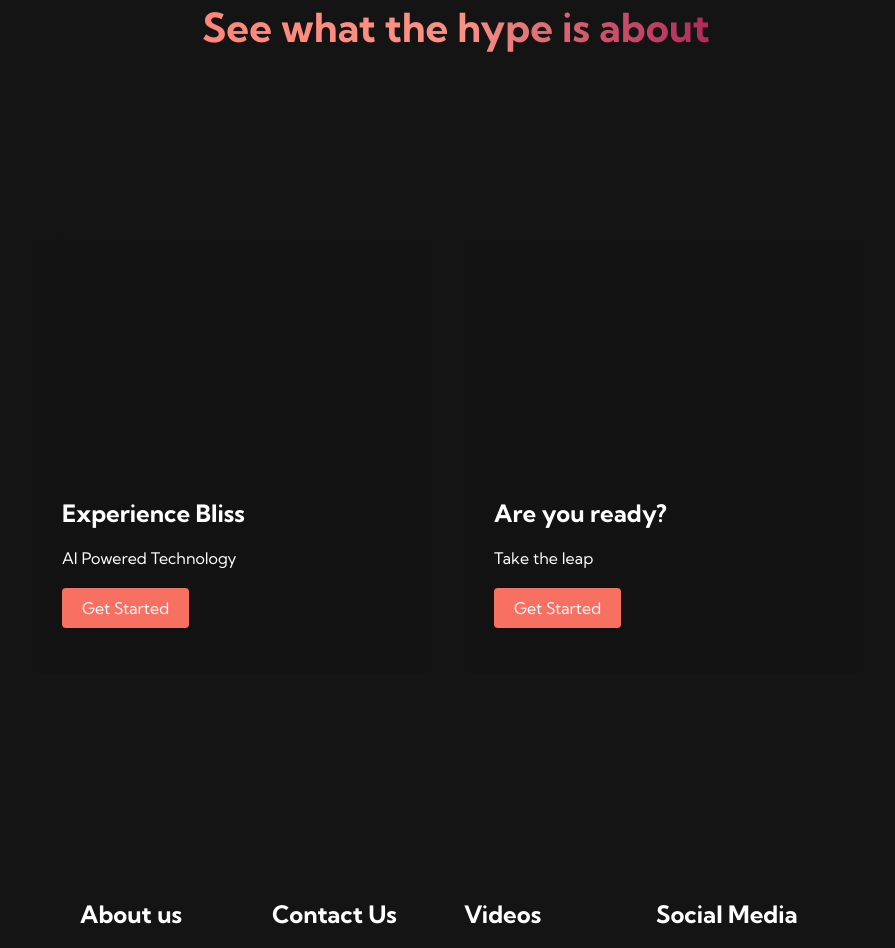
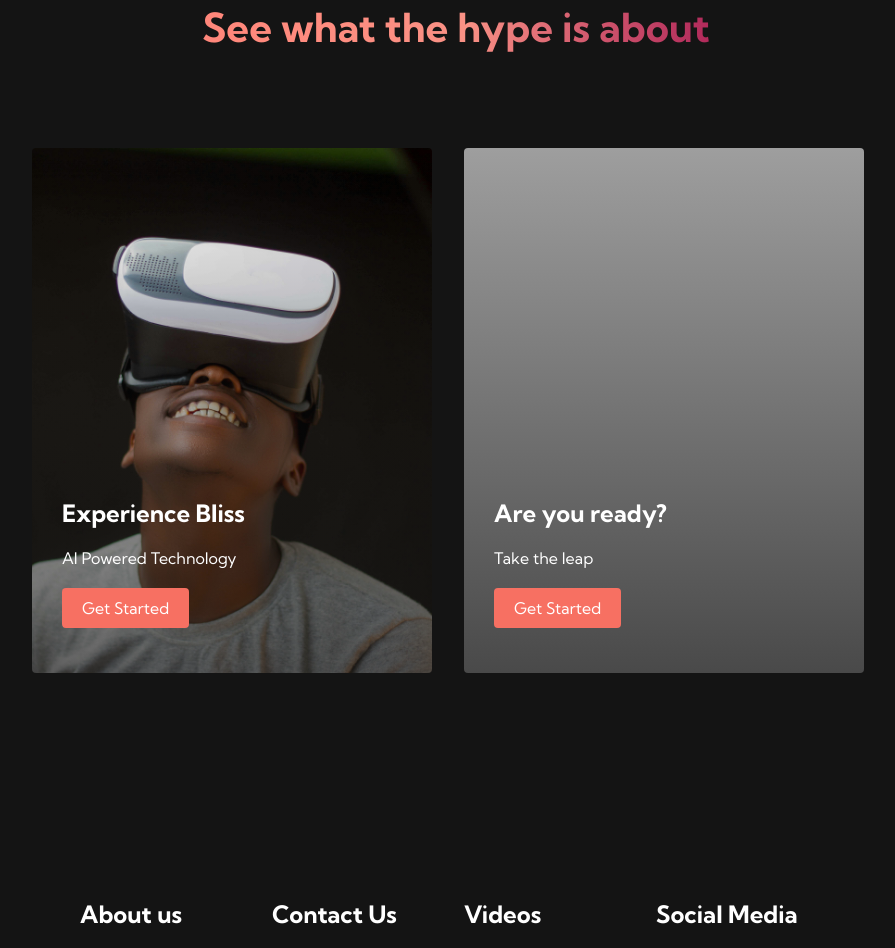
Before and after one commit to calecale/NoviSajt, a plain HTML site: page index.html in a window 1280 px wide. Shown: the part 797-1745 px from the top of the page, without its empty margins (192-1087 px from the left). Drawn offline with Linux system fonts and the light colour scheme; the site is published under a folder, as on GitHub Pages, so addresses that start at the root find nothing.

Commit message:
checking the root for pics at home page

```diff
--- a/styles.css
+++ b/styles.css
@@ -412,14 +412,14 @@
     height: 525px;
     width: 400px;
     border-radius: 4px;
-    background-image: linear-gradient(to bottom, rgba(0,0,0,0) 0%, rgba(17,17,17,0.6) 100%), url('/images/foto4.jpg');
+    background-image: linear-gradient(to bottom, rgba(0,0,0,0) 0%, rgba(17,17,17,0.6) 100%), url('images/foto4.jpg');
     background-size: cover;
     position: relative;
     color: #fff;
 }
 
 .services__card:nth-child(2){
-    background-image: linear-gradient(to bottom, rgba(0,0,0,0) 0%, rgba(17,17,17,0.6) 100%), url('/images/foto5.jpg');
+    background-image: linear-gradient(to bottom, rgba(0,0,0,0) 0%, rgba(17,17,17,0.6) 100%), url('images/foto5.jpg');
 }
 
 .services h2{
```
